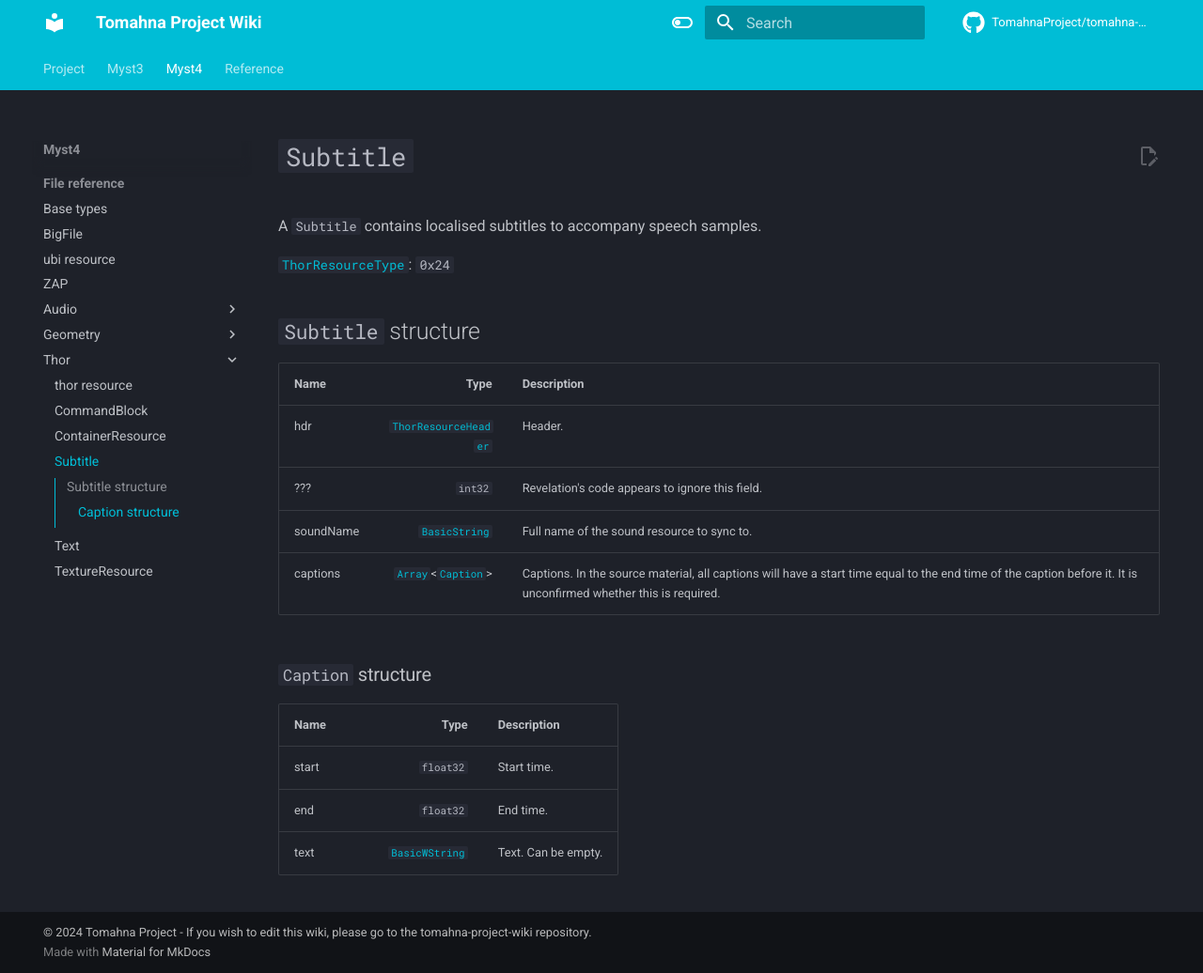
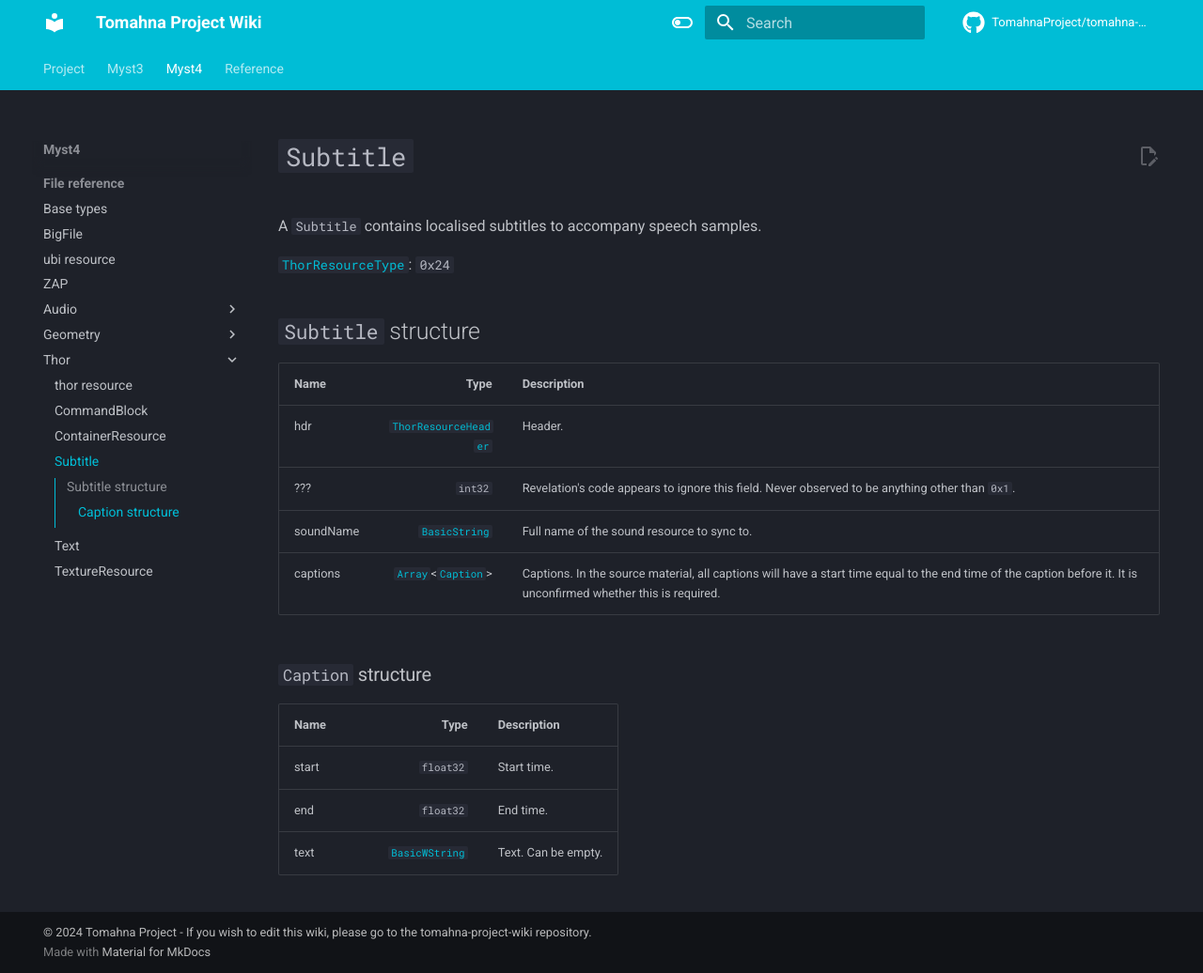
Before and after one commit to TomahnaProject/tomahna-project-wiki, an MkDocs documentation site: the page built from docs/myst4/file-reference/thor/subtitle.md, in a window 1280 px wide and 1036 px high. Shown: the whole window at 94% size. Built offline with MkDocs 1.6.1 and Material for MkDocs 9.7.7, drawn with Linux system fonts in a browser that asks for light colours; comment, search, counter and statistics services are not loaded.

Commit message:
myst4/file-reference/thor: update `Subtitle`

```diff
--- a/docs/myst4/file-reference/thor/subtitle.md
+++ b/docs/myst4/file-reference/thor/subtitle.md
@@ -9,7 +9,7 @@ A `Subtitle` contains localised subtitles to accompany speech samples.
 | Name | Type | Description |
 | :-- | --: | --- |
 | hdr | [`ThorResourceHeader`](./index.md#thorresourceheader-structure) | Header. |
-| ??? | `int32` | Revelation's code appears to ignore this field. |
+| ??? | `int32` | Revelation's code appears to ignore this field. Never observed to be anything other than `0x1`. |
 | soundName | [`BasicString`](../base.md#basicstring-structure) | Full name of the sound resource to sync to. |
 | captions | [`Array`](../base.md#arrayt-structure)<[`Caption`](#caption-structure)> | Captions. In the source material, all captions will have a start time equal to the end time of the caption before it. It is unconfirmed whether this is required. |
 
```
